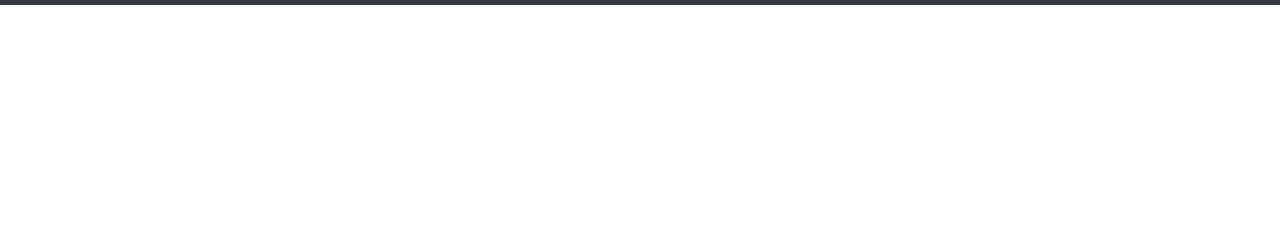
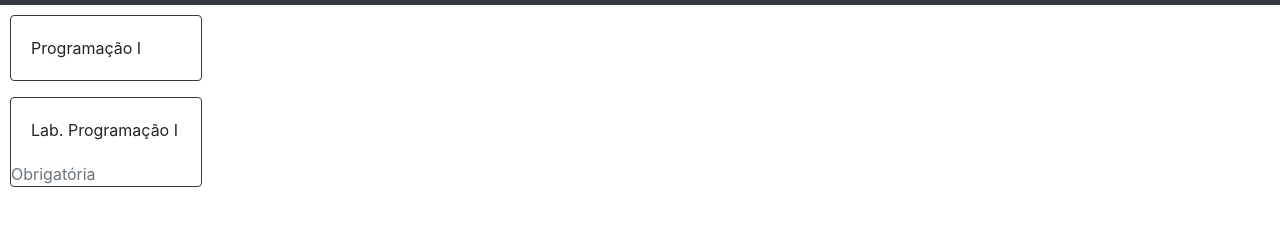
Before and after one commit to Alysson-Costa/PreMatricula, a plain HTML site: page coordenador.html in a window 1280 px wide. Shown: the part 51-276 px from the top of the page. Drawn offline with nearby package versions, Linux system fonts and the light colour scheme.

```diff
--- a/coordenador.html
+++ b/coordenador.html
@@ -18,9 +18,6 @@
 
 
     <header div class="pos-f-t">
-
-
-
         <div class="collapse" id="navbarToggleExternalContent">
             <div class="bg-dark p-4">
                 <a data-target="#modalNovaTurma" data-toggle="modal" href="#modalNovaTurma" class="nav-link text-white">Nova turma</a>
@@ -31,10 +28,6 @@
 
             </div>
         </div>
-
-
-
-
         <nav class="navbar navbar-dark bg-dark">
             <button class="navbar-toggler" type="button" data-toggle="collapse" data-target="#navbarToggleExternalContent" aria-controls="navbarToggleExternalContent"
                 aria-expanded="false" aria-label="Toggle navigation">
@@ -44,6 +37,21 @@
             <a class="text-white navbar-brand d-flex justify-content-end">Alysson Araujo</a>
         </nav>
     </header>
+
+    <!--View  de disciplinas-->
+    <div class="card border-dark mb-3 shadow-lg" style="max-width: 12rem; margin: 10px;">
+        <div class="card-body">
+            Programação I
+        </div>
+    </div>
+
+    <div class="card border-dark mb-3" style="max-width: 12rem; margin: 10px;">
+        <div class="card-body">
+            Lab. Programação I
+
+        </div>
+        <span class="text-muted">Obrigatória </span>
+    </div>
 
 
 
```
